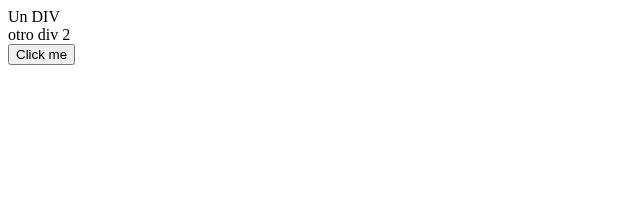
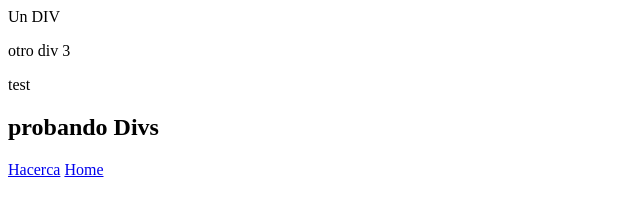
Before and after one commit to guevert/cv, a plain HTML site: page index.html in a window 1280 px wide. Shown: the whole page, without its empty margins (0-640 px from the left). Drawn offline with Linux system fonts and the light colour scheme.

Commit message:
testing mas

```diff
--- a/index.html
+++ b/index.html
@@ -9,10 +9,15 @@
        <h>Un DIV</h>
    </div>
    <div class="otrodiv">
-       otro div 2
+       <p>otro div 3</p>
+      <p>
+          test
+      </p>
    </div>
-   <div class="linkAbout">
-    <button onclick="myFunction()">Click me</button>
-   </div>
+   <div class="3eraClase">
+       <h2>probando Divs</h2>
+         </div>
+         <a href="about.html">Hacerca</a>
+         <a href="index.html">Home</a>
 </body>
 </html>
```
Also changed, not shown: about.html (+1 -1 lines).
